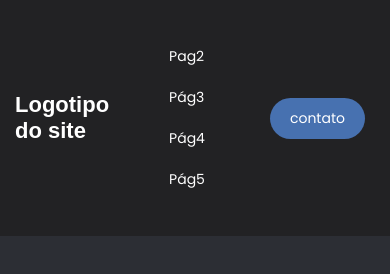
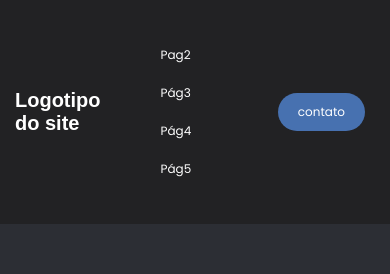
Before and after one commit to WedsonTavares/web-estacio, a plain HTML site: page index.html in a window 390 px wide. Drawn offline with Linux system fonts and the light colour scheme.

Commit message:
Update style.css

```diff
--- a/style.css
+++ b/style.css
@@ -71,3 +71,14 @@ button:hover{
     }
 
 }
+
+@media (max-width: 480px) {
+    li, a, button {
+        font-size: 12px; /* Ajuste o tamanho da fonte para telas menores */
+    }
+    .logotipo {
+        color: #fff;
+        font-size: 20px; /* Ajuste o tamanho da fonte para telas menores */
+        font-weight: bold;
+    }
+}
```
